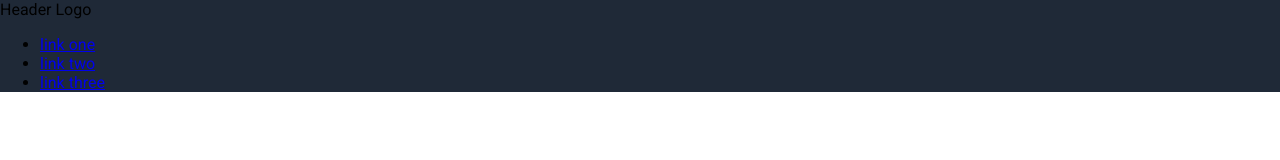
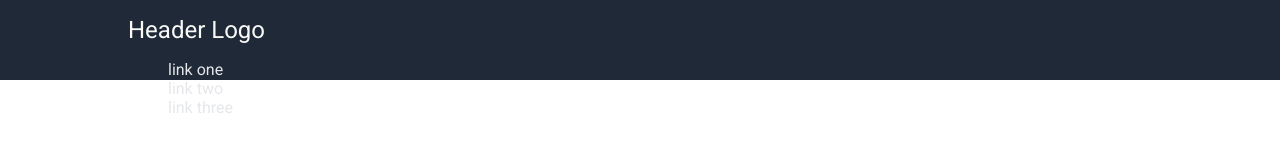
Before and after one commit to Kempie84/odin-landing-page, a plain HTML site: page index.html in a window 1280 px wide. Drawn offline with Linux system fonts and the light colour scheme.

Commit message:
add text style to header logo and links

```diff
--- a/styles.css
+++ b/styles.css
@@ -6,4 +6,20 @@ body {
 
 .header {
     background-color: #1F2937;
+    padding: 1em 8em;
+    height: 3em;
 }
+
+.logo {
+    color: #F9FAF8;
+    font-size: 24px;
+}
+
+li {
+    list-style: none;
+}
+
+a {
+    text-decoration: none;
+    color: #E5E7EB;
+}
```
